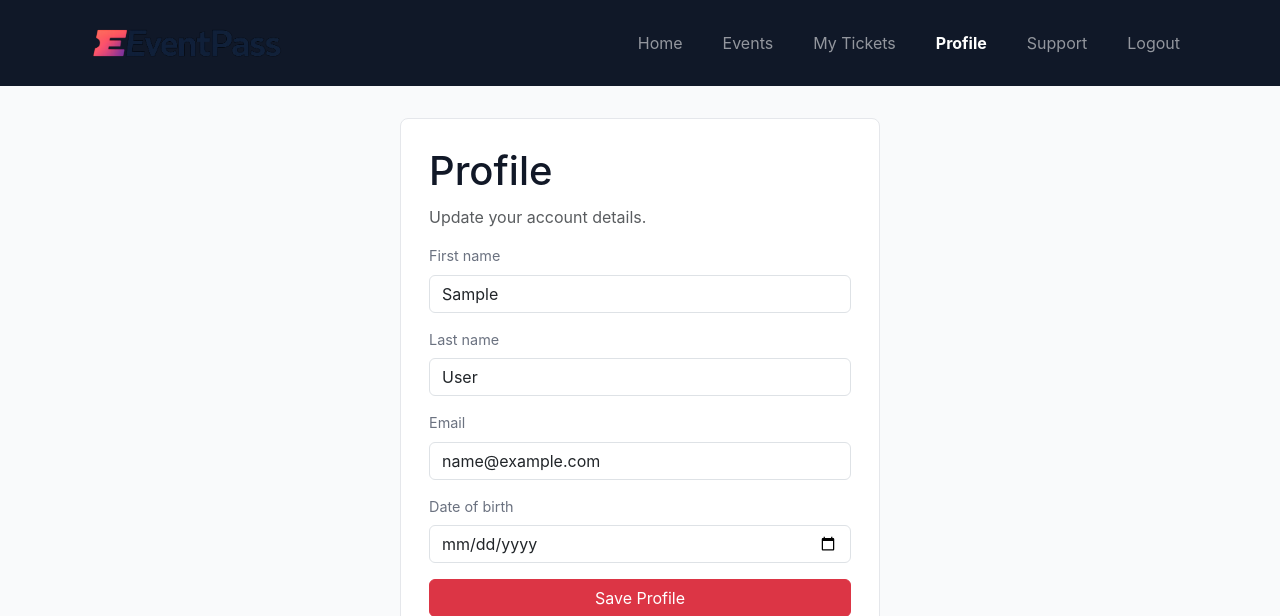
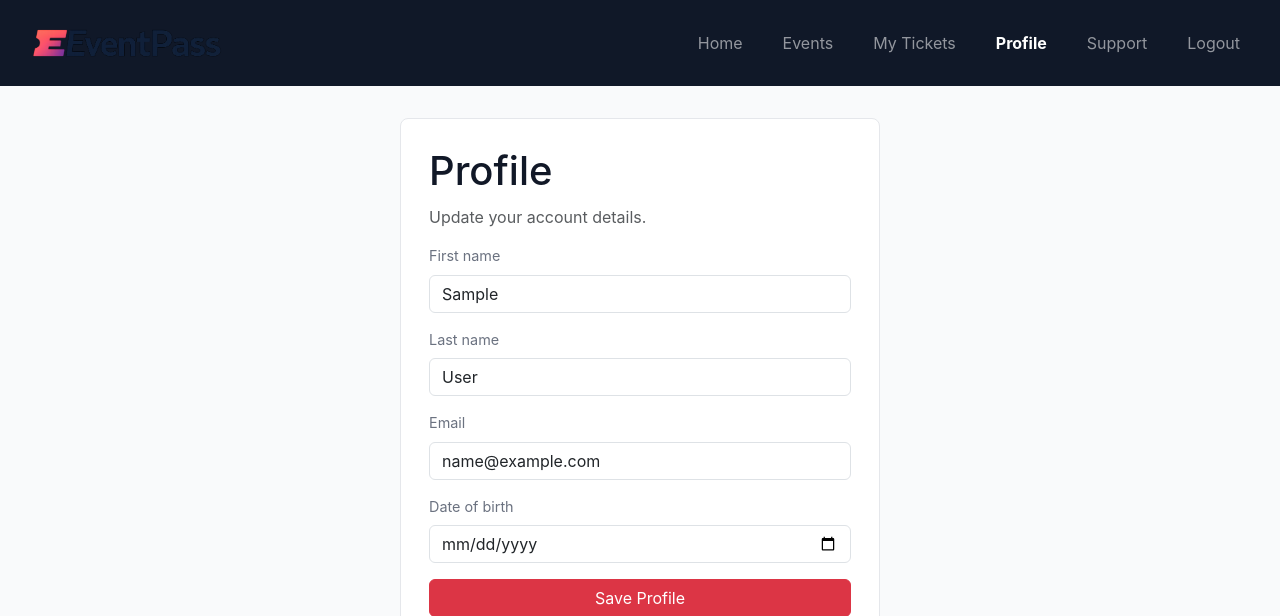
Before and after one commit to bankaiogx/eventpass, a Django app: page /accounts/profile/ in a window 1280 px wide. Shown: the top 616 px of the page. Run offline with Django 5.2, Linux system fonts and the light colour scheme; the visitor is signed in with stand-in values (Sample User, id 1); data comes from the database, SQL or seed files in the repository.

Commit message:
fix navbar layout bug

```diff
--- a/static/css/style.css
+++ b/static/css/style.css
@@ -35,10 +35,13 @@ a {
     align-items: center;
     display: flex;
     justify-content: space-between;
-    margin: 0 auto;
-    max-width: 1120px;
     min-height: 86px;
-    padding: 14px 0;
+    padding: 14px 32px;
+}
+
+.nav-container {
+    padding-left: 0;
+    padding-right: 0;
 }
 
 .brand {
@@ -65,7 +68,15 @@ a {
     gap: 24px;
 }
 
+.navbar-nav .nav-item {
+    align-items: center;
+    display: flex;
+}
+
 .navbar .nav-link {
+    align-items: center;
+    display: flex;
+    min-height: 40px;
     padding-left: 0;
     padding-right: 0;
 }
@@ -79,12 +90,14 @@ a {
     align-items: center;
     display: flex;
     height: 100%;
+    margin: 0;
 }
 
 .logout-button {
     background: transparent;
     border: 0;
     font: inherit;
+    line-height: inherit;
     padding: var(--bs-nav-link-padding-y) 0;
 }
 
@@ -579,6 +592,8 @@ select {
 @media (max-width: 720px) {
     .navbar {
         min-height: 78px;
+        padding-left: 20px;
+        padding-right: 20px;
     }
 
     .navbar-nav {
--- a/templates/base.html
+++ b/templates/base.html
@@ -13,7 +13,7 @@
 <body>
     <header class="site-header">
         <nav class="navbar navbar-expand-lg navbar-dark">
-            <div class="container">
+            <div class="container-fluid nav-container">
                 <a class="navbar-brand" href="{% url 'home' %}">
                     <img class="site-logo" src="{% static 'images/logo.png' %}" alt="EventPass">
                 </a>
```
